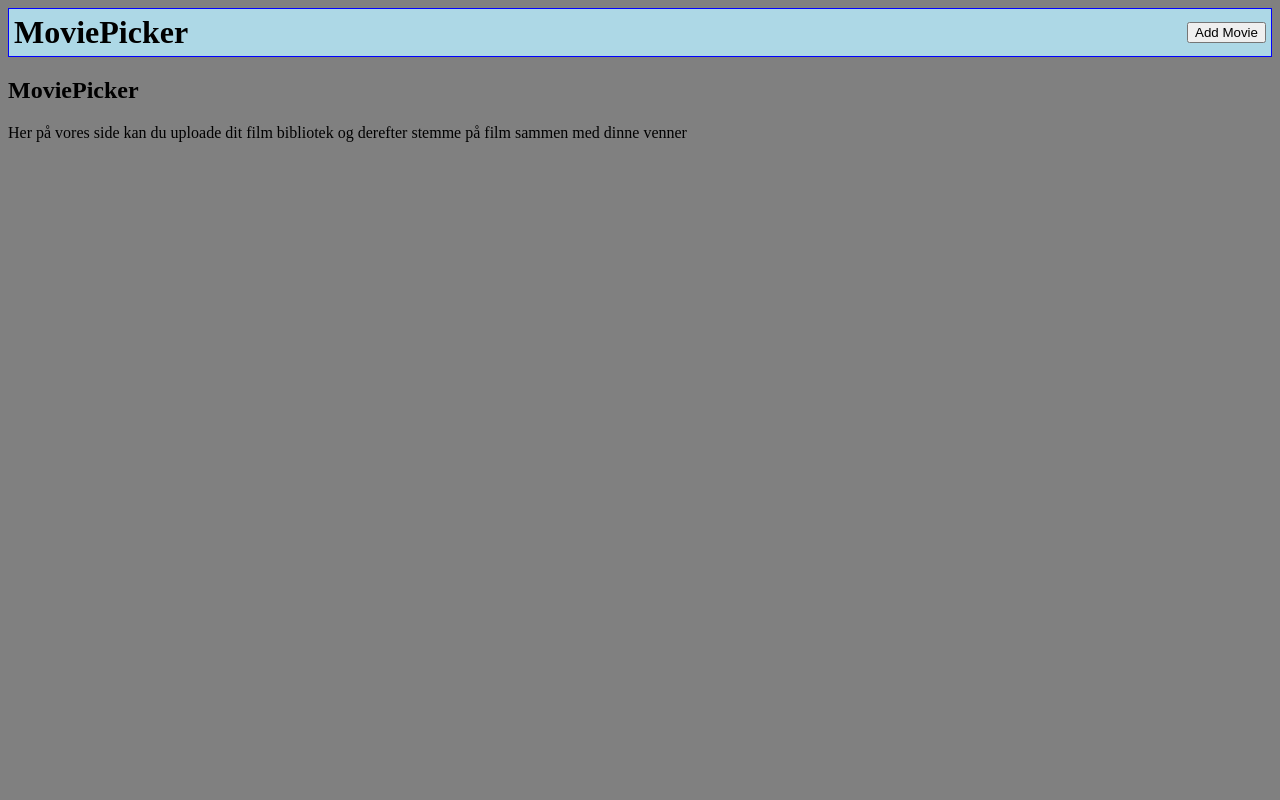
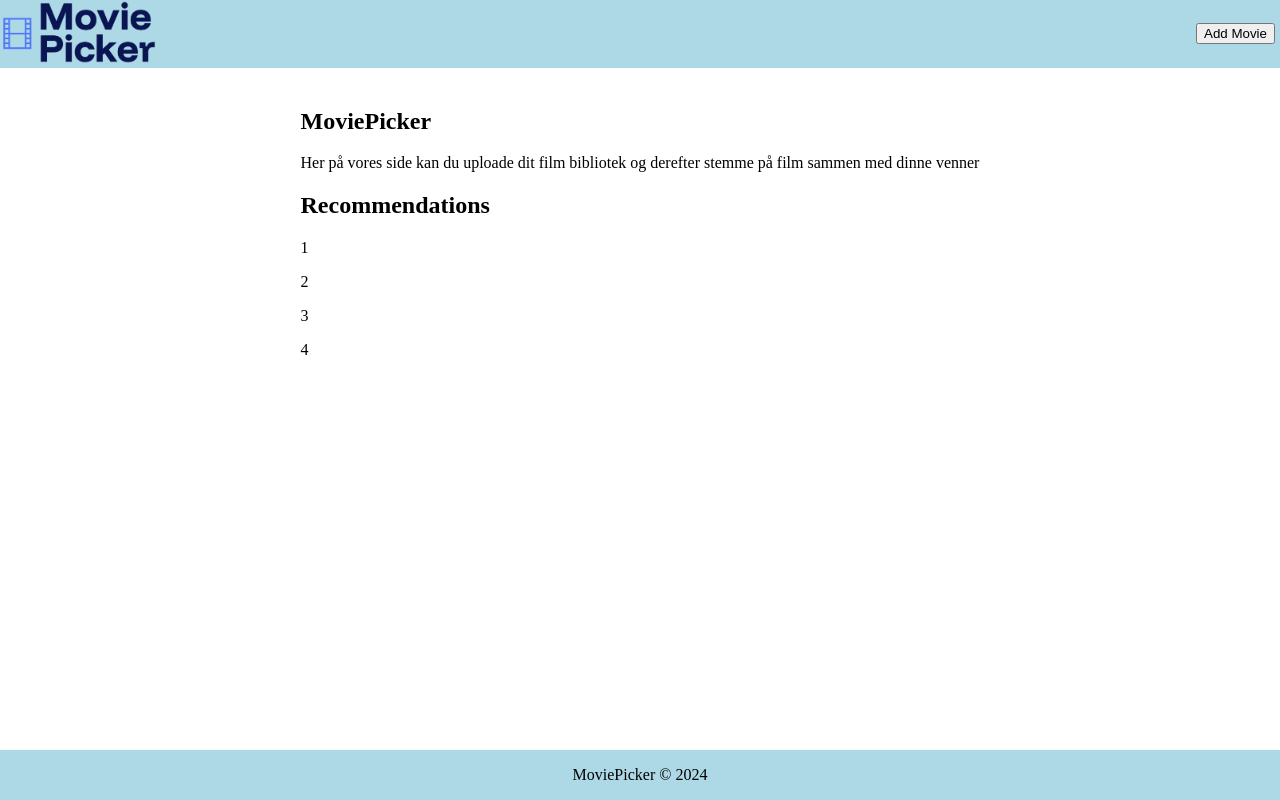
Before and after one commit to Joakim-Aksel-Holm/Web-Technologies-Assignment, a plain HTML site: page index.html in a window 1280 px wide. Drawn offline with Linux system fonts and the light colour scheme.

Commit message:
added assests and a logo to navbar

```diff
--- a/Styles/UploadPage.css
+++ /dev/null
@@ -1,3 +0,0 @@
-body{
-    background-color : blue;
-}
--- /dev/null
+++ b/Styles/global.css
@@ -0,0 +1,51 @@
+body {
+  background-color: white;
+  margin: 0;
+}
+
+.logo {
+  width: 20%;
+  height: 20%;
+}
+
+.navbar {
+  background-color: lightblue;
+  justify-content: space-between;
+  align-items: center;
+  width: 100%;
+  display: flex;
+}
+
+.content {
+  padding: 20px;
+  margin-bottom: 40px;
+  display: grid;
+  justify-items: center;
+}
+
+h1 {
+  text-align: center;
+  margin: 5px;
+}
+
+h2 {
+  text-align: left;
+}
+
+.recommendations {
+  display: flexbox;
+  justify-content: space-between;
+}
+
+.Button {
+  margin: 5px;
+}
+
+.footer {
+  background-color: lightblue;
+  text-align: center;
+  position: fixed;
+  bottom: 0;
+  left: 0;
+  width: 100%;
+}
--- a/Styles/stylesFront.css
+++ /dev/null
@@ -1,20 +0,0 @@
-body{
-    background-color: grey;
-}
-
-.top{
-    background-color: lightblue;
-    display: flex;
-    justify-content: space-between;
-    align-items: center;
-    border: blue solid 1px;
-}
-
-h1{
-    text-align: center;
-    margin: 5px;
-}
-
-.Button{
-    margin: 5px;
-}
--- a/index.html
+++ b/index.html
@@ -1,20 +1,37 @@
-<!DOCTYPE html>
+<!doctype html>
 <html lang="en">
   <head>
-    <meta charset="UTF-8">
+    <meta charset="UTF-8" />
     <title>MoviePicker</title>
-    <link rel="stylesheet" href="Styles/stylesFront.css">
+    <link rel="stylesheet" href="Styles/global.css" />
   </head>
   <body>
-    <div class="top">
-        <h1>MoviePicker</h1>
+    <header class="navbar">
+      <a href="./index.html"
+        ><img class="logo" src="./assets/logo-removebg-preview.png" alt=""
+      /></a>
       <div class="Button">
         <a href="./Pages/Upload.html"><button>Add Movie</button></a>
       </div>
-    </div>
+    </header>
+    <div class="content">
       <div>
         <h2>MoviePicker</h2>
-        <p>Her på vores side kan du uploade dit film bibliotek og derefter stemme på film sammen med dinne venner</p>
+        <p>
+          Her på vores side kan du uploade dit film bibliotek og derefter stemme
+          på film sammen med dinne venner
+        </p>
+        <div class="recommendations">
+            <h2>Recommendations</h2>
+            <p>1</p>
+            <p>2</p>
+            <p>3</p>
+            <p>4</p>
+        </div>
+      </div>
+    </div>
+    <div class="footer">
+      <p>MoviePicker &copy; 2024</p>
     </div>
   </body>
 </html>
--- a/index.js
+++ /dev/null
@@ -1 +0,0 @@
-console.log('Happy developing ✨')
```
Also changed, not shown: Pages/Upload.html (+5 -1 lines), package.json (deleted, +0 -13 lines), assets/logo-removebg-preview.png (added), logo.png (added). Lines whose indentation alone changed are shown as unchanged.
